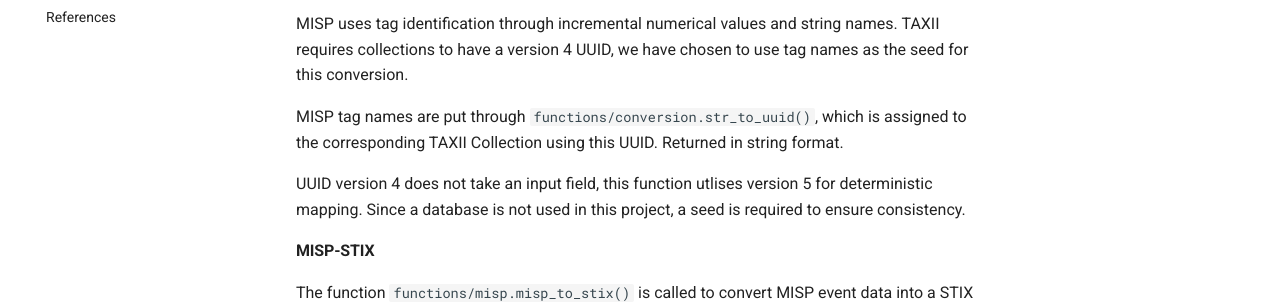
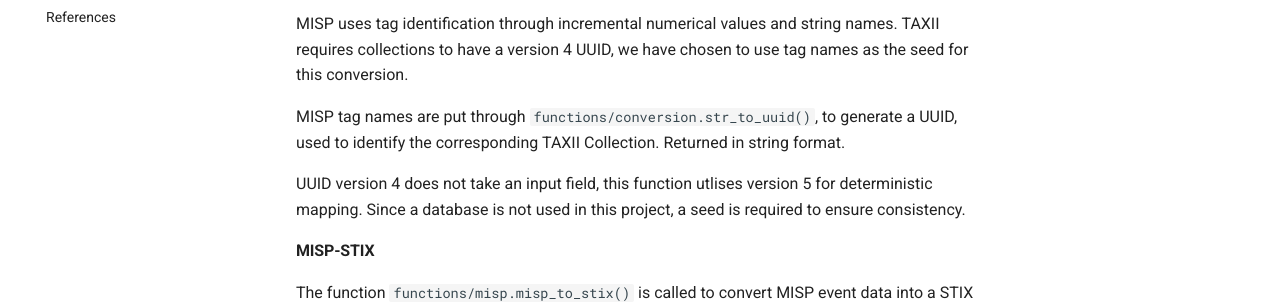
Before and after one commit to dylancolwill/misp-taxii, an MkDocs documentation site: the page built from docs/conversion.md, in a window 1280 px wide and 1205 px high. Shown: the part 256-559 px from the top of the window. Built offline with MkDocs 1.6.1 and Material for MkDocs 9.7.7, drawn with Linux system fonts in a browser that asks for light colours.

Commit message:
formatting

```diff
--- a/docs/conversion.md
+++ b/docs/conversion.md
@@ -4,7 +4,7 @@
 
 MISP uses tag identification through incremental numerical values and string names. TAXII requires collections to have a version 4 UUID, we have chosen to use tag names as the seed for this conversion.
 
-MISP tag names are put through `functions/conversion.str_to_uuid()`, which is assigned to the corresponding TAXII Collection using this UUID. Returned in string format.
+MISP tag names are put through `functions/conversion.str_to_uuid()`, to generate a UUID, used to identify the corresponding TAXII Collection. Returned in string format.
 
 UUID version 4 does not take an input field, this function utlises version 5 for deterministic mapping. Since a database is not used in this project, a seed is required to ensure consistency.
 
@@ -25,4 +25,5 @@
 | Object | Indicator, Observable  Vulnerability, Threat Actor, Course of Action, Custom Object |
 | Galaxy | Vulnerability, Threat Actor, Course of Action |
 
+
 The conversion table was acquired from the library's [official repository](https://github.com/MISP/misp-stix). However, it will not be listed here due to size and possibility of library updates.
```
